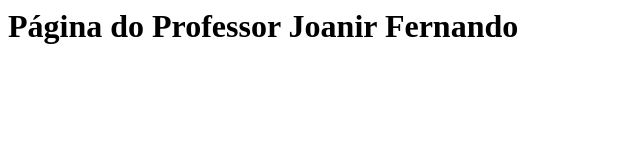
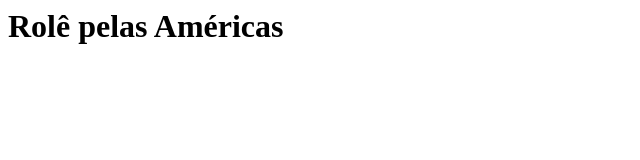
Before and after one commit to JoanirRibeiro/1oB, a plain HTML site: page index.html in a window 1280 px wide. Shown: the whole page, without its empty margins (0-640 px from the left). Drawn offline with Linux system fonts and the light colour scheme.

Commit message:
Alteração do título da página

```diff
--- a/index.html
+++ b/index.html
@@ -1,3 +1,3 @@
 <html>
-  <h1>Página do Professor Joanir Fernando</h1>
+  <h1>Rolê pelas Américas</h1>
 </html>
```
